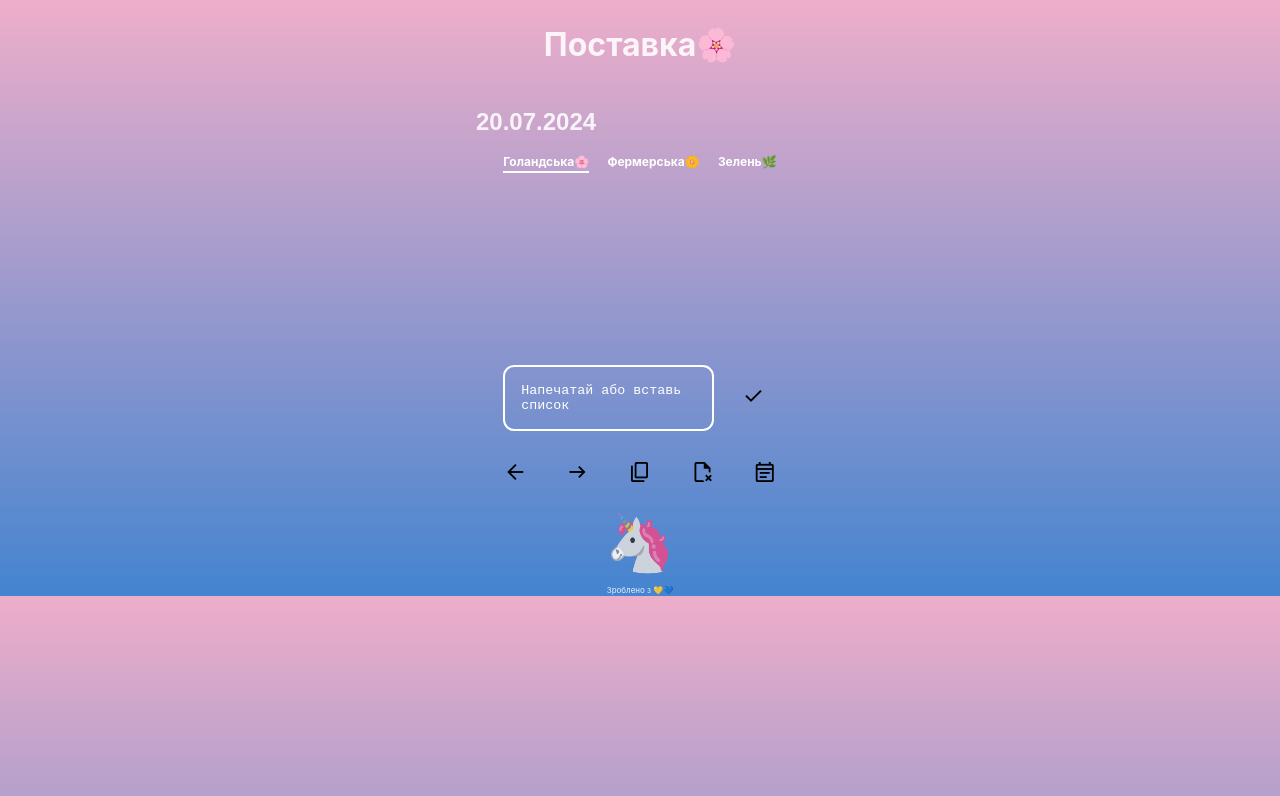
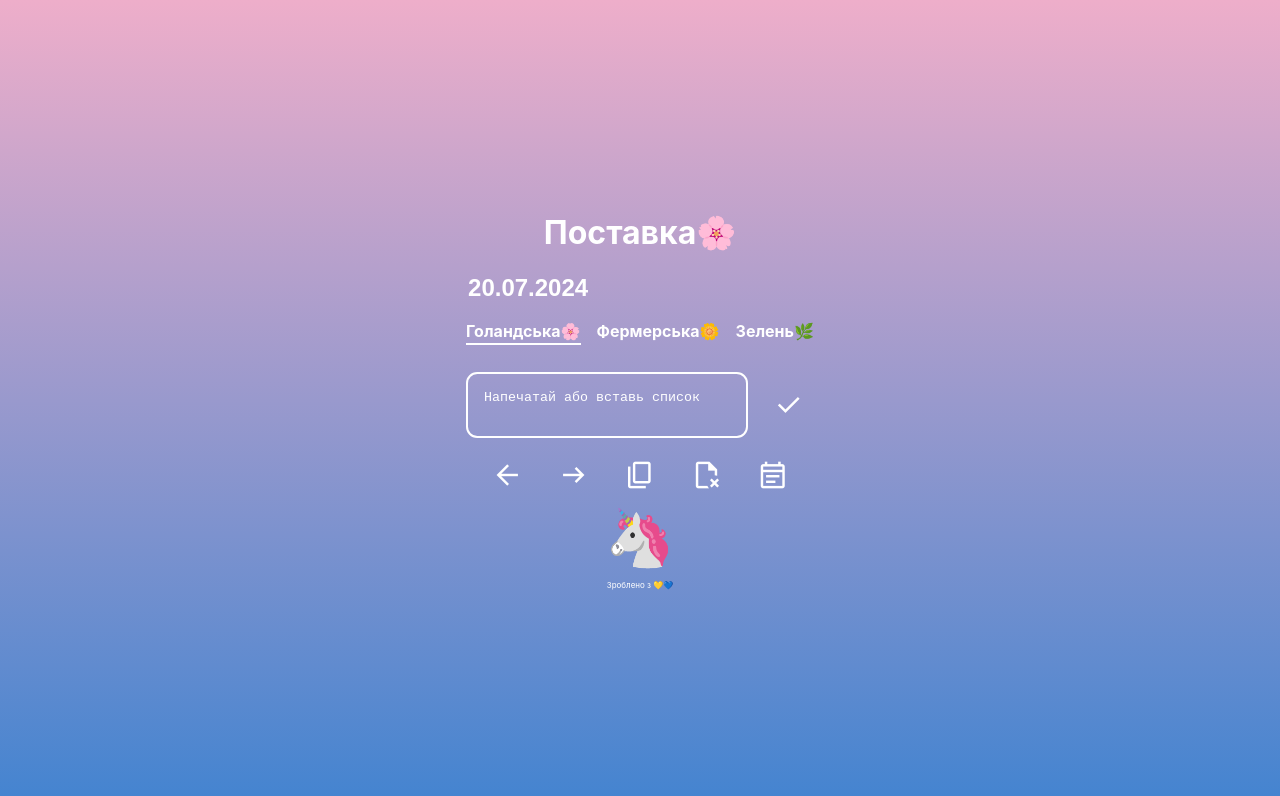
Before and after one commit to VHelloKittyV/SortMyFlowers, a React (Vite) app: page / in a window 1280 px wide. Shown: the top 796 px of the page. Built offline with nearby package versions, Linux system fonts and the light colour scheme.

Commit message:
minor update

```diff
--- a/src/App.css
+++ b/src/App.css
@@ -1,40 +1,42 @@
 body {
-    margin: 0;
+    width: 100%;
+    height: 100dvh;
     display: flex;
     flex-direction: column;
-    /* min-height: 100dvh; */
+    align-items: center;
+    margin: 0 auto;
+    background: linear-gradient(
+        180deg,
+        rgba(238, 174, 202, 1) 0%,
+        rgba(68, 132, 208, 1) 100%
+    );
+    @media screen and (min-width:600px){
+        justify-content: center;
+
+    }
 }
 
 .appContainer {
+    max-width: 600px;
     display: flex;
     flex-direction: column;
-    align-items: center;
     justify-content: center;
     padding: 0 1rem;
 }
 h1 {
     text-align: center;
-
+    margin: 0 0 1rem 0;
 }
-
 button {
-    padding: 0.5rem;
-    font-size: xx-large;
     background-color: transparent;
+    color: white;
     border: none;
-    user-select: none;
-    :hover {
-        color: #aac9fa;
-        cursor: pointer;
-    }
 }
-
-ul {
+ol,ul{
     list-style: none;
+    margin: 0;
     padding: 0;
-    margin: 0;
+}
+li{
     cursor: pointer;
 }
-.footer {
-    margin-top: auto;
-}
--- a/src/Components/Controls.css
+++ b/src/Components/Controls.css
@@ -6,8 +6,8 @@
     margin-top: 1rem;
 }
 .material-symbols-outlined {
-    /* font-size: 32px; */
-    /* color: hsla(216, 7%, 87%, 0.393); */
+    font-size: 32px;
+    color: white;
     /* border: 2px solid; */
     /* border-radius: 50%; */
     padding: 0.2rem;
--- a/src/Components/Date.css
+++ b/src/Components/Date.css
@@ -1,12 +1,11 @@
 input {
+    width: 100%;
     font-size: 24px;
     font-weight: 600;
+    color: white;
     background-color: transparent;
     border: none;
     outline: none;
-    color-scheme: light dark;
-    color: rgba(255, 255, 255, 0.87);
-    margin: 1rem 0;
-
+    margin-bottom: 1rem;
 
 }
--- a/src/Components/List.css
+++ b/src/Components/List.css
@@ -1,20 +1,20 @@
-ol{
-    margin-bottom: 1rem;
-    height: 10rem;
+ol {
+    /* height: 10rem; */
     display: flex;
     flex-direction: column;
+    text-transform: capitalize;
+    padding-left: 1rem;
+    margin-bottom: 1rem;
     overflow: scroll;
-    text-transform: capitalize;
+    li {
+        display: flex;
+        align-items: center;
+        justify-content: space-between;
+        align-items: center;
 
+    }
 }
 
-ol li{
-    list-style-type: decimal;
-    display: flex;
-    align-items: center;
-    justify-content: space-between;
-    cursor: pointer;
-}
 
 .deleteItem {
     font-size: 1rem;
@@ -27,12 +27,12 @@ ol li{
 
     textarea {
         width: 100%;
+        background-color: transparent;
+        color: white;
         resize: none;
-        background-color: transparent;
         border: 2px solid white;
         border-radius: 0.7rem;
         padding: 1rem;
-
         user-select: unset;
         -webkit-user-select: none; /* Safari */
         -moz-user-select: none; /* Firefox */
@@ -43,7 +43,6 @@ ol li{
         color: white;
     }
     :focus {
-        /* border: none; */
         outline: none;
     }
 }
--- a/src/Components/TabSection.css
+++ b/src/Components/TabSection.css
@@ -1,22 +1,18 @@
 .TabList{
+    display: flex;
+    justify-content: space-around;
+    gap: 1rem;
+    margin-bottom: 0.7rem;
     padding: 0;
-    display: flex;
-    justify-content: space-between;
-    gap: 1rem;
-    margin-bottom: 1rem;
     .Tab{
         background-color: transparent;
         color: white;
-        font-size: 12px;
+        font-size: 1rem;
         font-weight: 700;
-        list-style: none;
-        outline: none;
-
     }
 }
 .react-tabs__tab--selected{
     border-bottom: 2px solid white;
     font-weight: 900;
 
-
 }
--- a/src/index.css
+++ b/src/index.css
@@ -4,14 +4,9 @@
     line-height: 1.5;
     font-weight: 400;
 
-    color-scheme: light dark;
-    color: rgba(255, 255, 255, 0.87);
+    color: white;
     background: rgb(238, 174, 202);
-    background: linear-gradient(
-        180deg,
-        rgba(238, 174, 202, 1) 0%,
-        rgba(68, 132, 208, 1) 100%
-    );
+
     font-synthesis: none;
     text-rendering: optimizeLegibility;
     -webkit-font-smoothing: antialiased;
```
